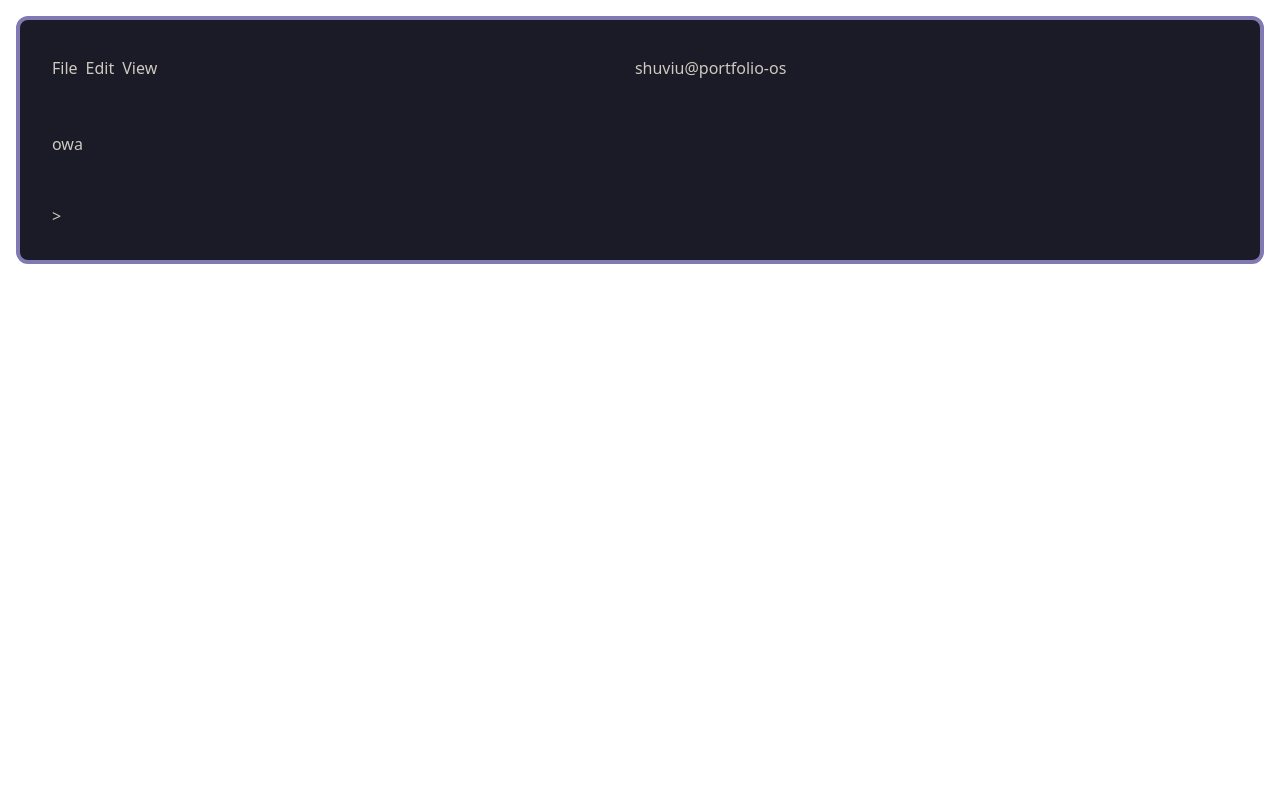
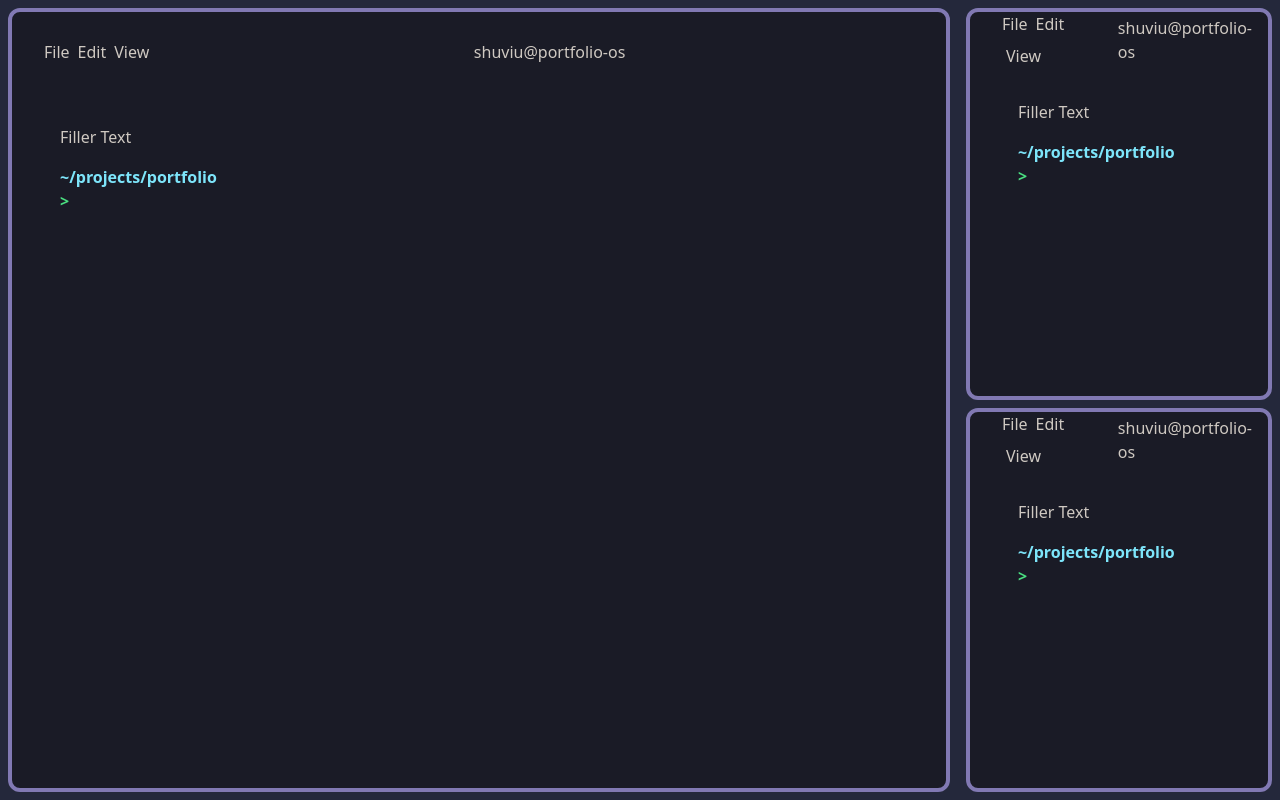
Before and after one commit to Shuviu/TerminalPortfolio, a React (Vite) app: page / in a window 1280 px wide. Built offline with nearby package versions, Linux system fonts and the light colour scheme.

Commit message:
Finished base terminal frontend layout. /n Implemented custom tailwind color and size classes. /n Thought about becoming goose farmer.

```diff
--- a/src/App.jsx
+++ b/src/App.jsx
@@ -3,9 +3,17 @@ import Terminal from './components/Terminal'
 
 function App() {
   return (
-    <div className='w-full'>
-      <div className='w-full'>
-        <Terminal />
+    <div className='w-full flex h-full'>
+      <div className='w-full h-full p-2'>
+        <Terminal className='h-full' />
+      </div>
+      <div className='w-1/3 h-full p-2'>
+        <div className='h-1/2'>
+          <Terminal />
+        </div>
+        <div className='h-1/2 pt-2'>
+          <Terminal/>
+        </div>
       </div>
     </div>
   )
--- a/src/components/Terminal.jsx
+++ b/src/components/Terminal.jsx
@@ -2,9 +2,9 @@
 
 function Terminal() {
     return (
-        <div className='m-4 bg-term-background text-main border-accent-color border-4 rounded-xl'>
+        <div className='bg-term-background text-char-main border-accent-color border-4 rounded-xl h-full flex-col overflow-hidden'>
             {/* Terminal header */}
-            <div className='flex justify-between items-center m-4'>
+            <div className='flex flex-1 justify-between items-center m-4 h-.5/8'>
                 {/* Top left button row */}
                 <div className='justify-start p-4'>
                     <button className='p-1 pl-0'>File</button>
@@ -16,13 +16,24 @@ function Terminal() {
                     <span>shuviu@portfolio-os</span>
                 </div>
             </div>
-            {/* Terminal Body / Output */}
-            <div className='m-4 p-4'>
-                owa
-            </div>
-            {/* Terminal Input Field */}
-            <div className='m-4 p-4 flex'>
-                {'> ' } <input className="w-full pl-1 bg-term-background border-none outline-none"></input>
+            {/* Terminal Body */}
+            <div className='overflow-y-scroll scroll-smooth flex-2 h-7/8 m-4 p-4'>
+                {/* Output field */}
+                <div className='m-4'>
+                    <p>Filler Text</p>
+                </div>
+                {/* Terminal Input Field */}
+                <div>
+                    <div className="text-char-accent pl-4">
+                        <p><b>~/projects/portfolio</b></p>
+                    </div>
+                    <div className='m-4 align-bottom flex mt-0'>
+                        <div className="pr-1 text-green-400">
+                            <b>{'> ' }</b>
+                        </div>
+                        <input className="w-full pl-1 bg-term-background border-none outline-none"></input>
+                    </div>
+                </div>
             </div>
         </div>
     )
--- a/src/index.css
+++ b/src/index.css
@@ -1,3 +1,16 @@
 @tailwind base;
 @tailwind components;
 @tailwind utilities;
+
+body, html{
+    height: 100%;
+    padding: 0;
+    margin: 0;
+    background-color: #24283b;
+}
+
+#root{
+    height: 100%;
+    padding: 0;
+    margin: 0;
+}
--- a/tailwind.config.js
+++ b/tailwind.config.js
@@ -4,13 +4,26 @@ export default {
     './src/**/*.{js,jsx,ts,tsx}',
   ],
   theme: {
-    colors: {
+    extend: {
+      colors: {
       'term-background': '#1A1B26',
       'accent-color':'#8179B3',
       'container-background': '#24283B',
-      'main': '#CFC9C2',
+      'char-main': '#CFC9C2',
+      'char-accent': '#7de5fa',
     },
-    extend: {},
+
+    spacing:{
+      '.5/8':'6.25%',
+      '1/8':'12.5%',
+      '2/8':'25%',
+      '3/8':'37.5%',
+      '4/8':'50%',
+      '5/8':'62.5%',
+      '6/8':'75%',
+      '7/8':'87.5%',
+      }
+    },
   },
   plugins: [],
 }
```
